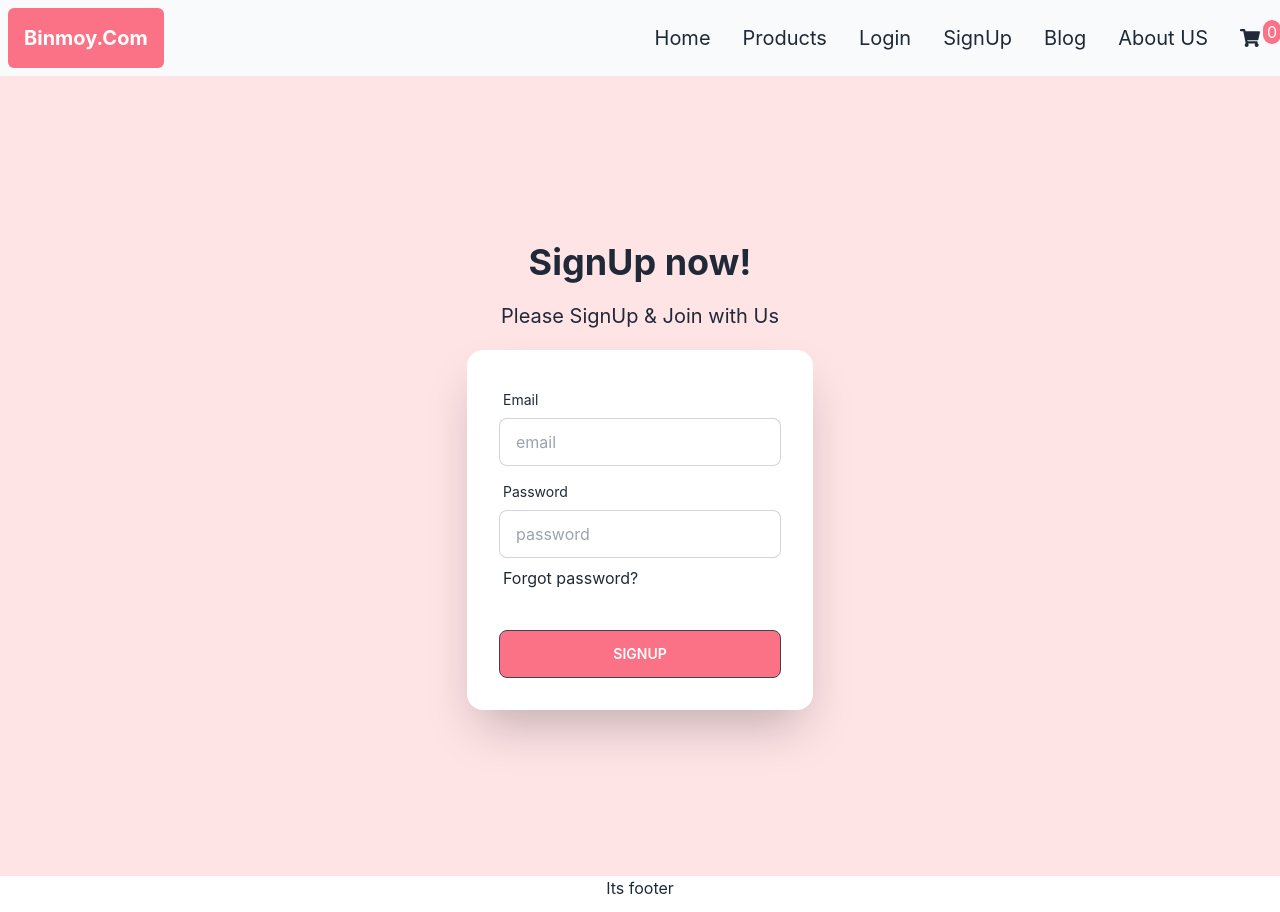
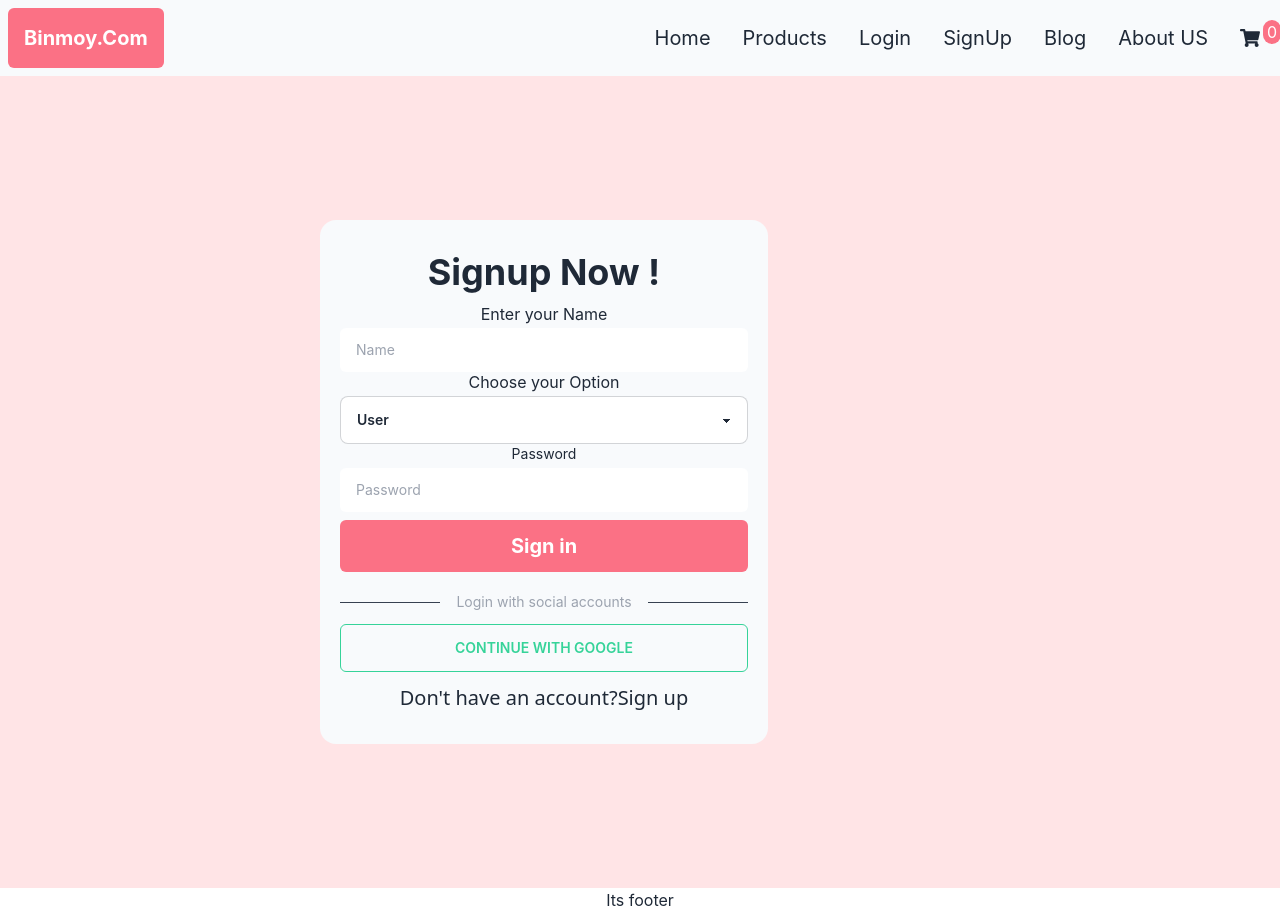
Before and after one commit to mdasif526976/Binmoy.Com, a React (Create React App) app: page /signup in a window 1280 px wide. Built offline with nearby package versions, Linux system fonts and the light colour scheme.

Commit message:
google sign up meathod add

```diff
--- a/package.json
+++ b/package.json
@@ -3,6 +3,9 @@
   "version": "0.1.0",
   "private": true,
   "dependencies": {
+    "@fortawesome/fontawesome-svg-core": "^6.2.1",
+    "@fortawesome/free-solid-svg-icons": "^6.2.1",
+    "@fortawesome/react-fontawesome": "^0.2.0",
     "@testing-library/jest-dom": "^5.16.5",
     "@testing-library/react": "^13.4.0",
     "@testing-library/user-event": "^13.5.0",
--- /dev/null
+++ b/src/Authprovider/Authprovider.js
@@ -0,0 +1,28 @@
+import React, { createContext, useState } from 'react';
+import {getAuth, GoogleAuthProvider, signInWithPopup}  from "firebase/auth";
+import { app } from '../firebase/Firebase.config';
+export const AuthContext = createContext();
+
+const auth = getAuth(app)
+const Authprovider = ({children}) => {
+    const [user,setUser] = useState(null);
+    const [loading,setLoading] = useState(true);
+
+    const provider = new GoogleAuthProvider();
+  const googleSign=()=>{
+      return signInWithPopup(auth,provider)
+
+  }
+
+     const authInfo = {
+        user,setUser,loading,setLoading,googleSign
+     };
+
+    return (
+       <AuthContext.Provider value={authInfo}>
+        {children}
+       </AuthContext.Provider>
+    );
+};
+
+export default Authprovider;
--- a/src/component/Login/Login.js
+++ b/src/component/Login/Login.js
@@ -1,10 +1,22 @@
-import React from 'react';
+import React, { useContext } from 'react';
 import { useForm } from 'react-hook-form';
+import { AuthContext } from '../../Authprovider/Authprovider';
 const Login = () => {
+  const {googleSign,setUser} = useContext(AuthContext);
 const {register,handleSubmit,formState:{errors}} = useForm();
 const login =(data)=>{
     console.log(data)
 }
+const googlelogin =()=>{
+  googleSign()
+	  .then(result=>{
+		const user = result.user;
+		setUser(user);
+		console.log(user)
+	  })
+	  .catch(err=> console.log(err))
+	}
+
     return (
         <div>
             <div className="hero min-h-screen bg-rose-100">
@@ -34,13 +46,20 @@ const login =(data)=>{
           placeholder="password" className="input input-bordered" />
           {errors.password && <p className='text-red-500' role="alert">{errors.password?.message}</p>}
           <label className="label">
-            <p className="label pt-0 hover:underline">Forgot password?</p>
+            <p className="label p-0 m-0 hover:underline">Forgot password?</p>
           </label>
         </div>
-        <div className="form-control mt-6">
+        <div className="form-control mt-5">
           <input type='submit' className="bg-rose-400 btn" value='Login'/>
         </div>
+        <div>
+          <p>No have a account ? <span className='hover:underline'>SignUp Now</span>  </p>
+        </div>
         </form>
+        <div className="divider">OR</div>
+        <button onClick={googlelogin} className='bg-rose-400 w-full p-3 text-white hover:bg-white
+        hover:text-rose-400 hover:border-gray-500 rounded-lg'>Continue With Google
+        </button>
       </div>
     </div>
   </div>
--- a/src/component/Signup/Signup.js
+++ b/src/component/Signup/Signup.js
@@ -1,52 +1,74 @@
-import React from 'react';
+import React, { useContext } from 'react';
 import { useForm } from 'react-hook-form';
+import { Link } from 'react-router-dom';
+import { AuthContext } from '../../Authprovider/Authprovider';
 
 const Signup = () => {
+	const {googleSign,setUser} = useContext(AuthContext)
     const {handleSubmit,register,resetField,formState:{errors}} = useForm();
     const Signup =(data)=>{
         console.log(data)
     }
+	const googleSignup =()=>{
+      googleSign()
+	  .then(result=>{
+		const user = result.user;
+		setUser(user);
+		console.log(user)
+	  })
+	  .catch(err=> console.log(err))
+	}
     return (
         <div>
-            <div className="hero min-h-screen bg-rose-100">
-  <div className="hero-content flex-col lg:flex-row-reverse">
+            <div className=" bg-rose-100 lg:px-80 lg:py-36">
+            <div className="w-full  max-w-md px-5 py-8 space-y-3 bg-slate-50 rounded-2xl ">
+	<h1 className="text-4xl font-bold text-center">Signup Now ! </h1>
 	<form onSubmit={handleSubmit(Signup)}>
-    <div className="text-center">
-      <h1 className="text-4xl font-bold">SignUp now!</h1>
-      <p className="py-5 text-xl"> Please SignUp & Join with Us</p>
+		<div className="space-y-1 text-sm">
+			<label for="username" className="block text-[16px]">Enter your Name</label>
+			<input
+			{...register("email", { required:'Enter your Name'})}
+			type="text"  id="username" placeholder="Name"
+             className="w-full px-4 py-3 rounded-md border-gray-700
+			   focus:border-violet-400" />
 		</div>
-    <div className="card flex-shrink-0 w-full max-w-sm shadow-2xl bg-base-100">
-      <div className="card-body">
-        <div className="form-control">
-          <label className="label">
-            <span className="label-text">Email</span>
-          </label>
-          <input
-          {...register("email", { required:'Please Enter email.' })}
-          type="text" placeholder="email" className="input input-bordered" />
+		<div className="space-y-1 text-sm">
+			<label for="username" className="block text-[16px]">Choose your Option</label>
+			<select
+			{...register("type")} defaultValue='User'
+			className="select select-bordered w-full ">
+         <option>User</option>
+         <option>Seller</option>
+     </select>
 		</div>
-        <div className="form-control">
-          <label className="label">
-            <span className="label-text">Password</span>
-          </label>
-          <input
+		<div className="space-y-1 text-sm">
+			<label for="password" className="block text-gray-40">Password</label>
+			<input type="password"
                {...register("password", { required:'Enter your password',
                minLength:{value:6, message:'Your password must be at least 6 characters or longer'},
                pattern:{value:/(?=.*[!@#$%^&*])(?=.*[a-z])(?=.*[A-Z])(?=.*[0-9])/,
                message:'password must have uppercase,numbar,special-character strong !'}
              })}
-          type="text" placeholder="password" className="input input-bordered" />
+             placeholder="Password"
+             className="w-full px-4 py-3 mb-1 rounded-md border-gray-700 focus:border-violet-400" />
 			 {errors.password && <p className='text-red-500 mb-1' role="alert">{errors.password?.message}.</p>}
-          <label className="label">
-            <p className="label p-0">Forgot password?</p>
-          </label>
 		</div>
-        <div className="form-control mt-6">
-          <input type='submit' value='Signup' className="btn bg-rose-400"/>
+		<input type='submit' className="block w-full font-bold text-xl mt-2 p-3 text-center rounded-md text-white bg-rose-400" value='Sign in'/>
+		</form>
+	<div className="flex items-center pt-2 space-x-1">
+		<div className="flex-1 h-px sm:w-16 bg-gray-700"></div>
+		<p className="px-3 text-sm text-gray-400">Login with social accounts</p>
+		<div className="flex-1 h-px sm:w-16 bg-gray-700"></div>
 	</div>
+	<div className="">
+		<button onClick={googleSignup} className="px-3 py-2 rounded-md btn
+		 btn-outline btn-success hover:text-white w-full">Continue With Google
+		</button>
+
 	</div>
-    </div>
-    </form>
+	<p className="text-xl font-sans text-center sm:px-6 ">Don't have an account?
+		<Link to='/login' className="hover:underline ">Sign up</Link>
+	</p>
 </div>
         </div>
         </div>
--- a/src/index.js
+++ b/src/index.js
@@ -3,11 +3,14 @@ import ReactDOM from 'react-dom/client';
 import './index.css';
 import App from './App';
 import reportWebVitals from './reportWebVitals';
+import Authprovider from './Authprovider/Authprovider';
 
 const root = ReactDOM.createRoot(document.getElementById('root'));
 root.render(
   <React.StrictMode>
-    <App />
+  <Authprovider>
+  <App />
+  </Authprovider>
   </React.StrictMode>
 );
 
```
Also changed, not shown: src/firebase/Firebase.config.js (+1 -7 lines), 1 other file (tests, documents, lock files or other folders). Lines whose indentation alone changed are shown as unchanged.
